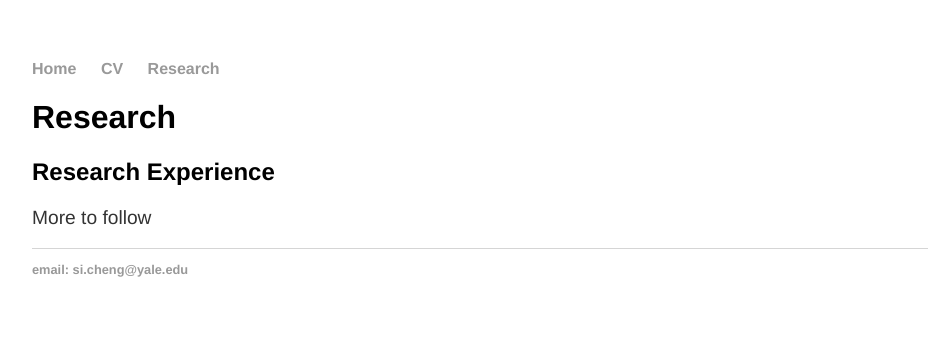
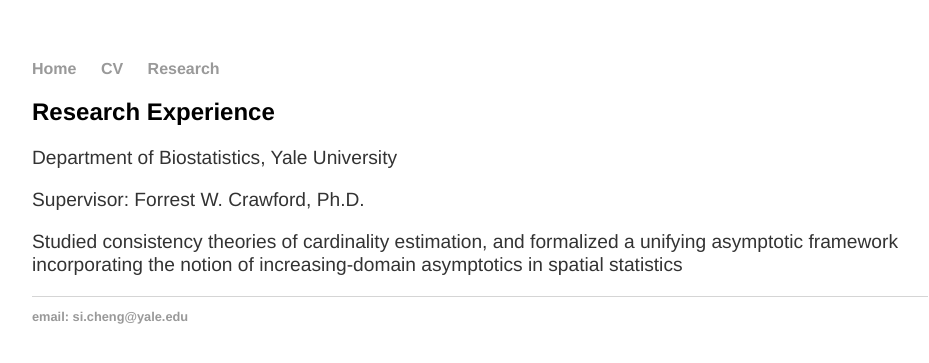
Before and after one commit to chengs94/chengs94.github.io, a Jekyll site: the page built from research/index.html, in a window 1280 px wide. Shown: the top 363 px of the page, without its empty margins (160-1089 px from the left). Built offline with Jekyll 4.4.1, drawn with Linux system fonts in a browser that asks for light colours.

Commit message:
Update index.html

```diff
--- a/research/index.html
+++ b/research/index.html
@@ -4,7 +4,8 @@
 ---
 
 <div class="blurb">
-	<h1>Research</h1>
 	<h2>Research Experience</h2>
-	<p>More to follow</a></p>
+	<p>Department of Biostatistics, Yale University</a></p>
+	<p>Supervisor: Forrest W. Crawford, Ph.D.</a></p>
+	<p> Studied consistency theories of cardinality estimation, and formalized a unifying asymptotic framework incorporating the notion of increasing-domain asymptotics in spatial statistics</a></p>
 </div><!-- /.blurb -->
```
